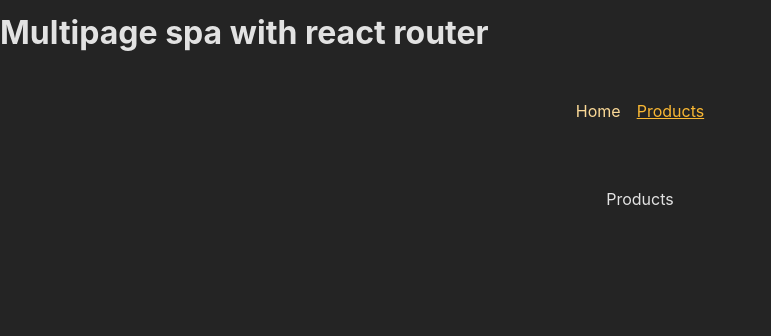
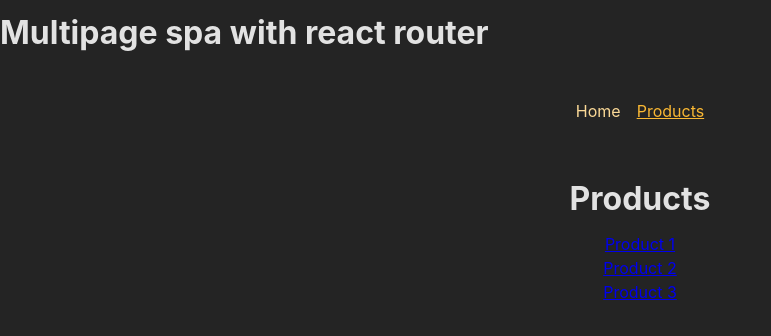
Before and after one commit to swapnilkatwe/multipage-spa-with-react-router, a React (Vite) app: page /products in a window 1280 px wide. Shown: the top 336 px of the page, without its empty margins (0-771 px from the left). Built offline with nearby package versions, Linux system fonts and the light colour scheme.

Commit message:
useParam hook use for getting dynamic value. Products and detail pages updated to show dynamic path

```diff
--- a/src/App.jsx
+++ b/src/App.jsx
@@ -17,7 +17,7 @@ function App() {
       children: [
         { path: "/", element: <Home />},
         { path: "/products", element: <Products /> },
-        { path: "/productdetails", element: <ProductDetails /> },
+        { path: "/products/:productId", element: <ProductDetails /> },
       ]
     },
   ]);
--- a/src/components/MainNavigation.jsx
+++ b/src/components/MainNavigation.jsx
@@ -13,7 +13,7 @@ export default function MainNavigation() {
               className={({ isActive }) =>
                 isActive ? cssClasses.active : undefined
               }
-              end
+              end // to confirm its ends with this /
             >
               Home
             </NavLink>
--- a/src/pages/ProductDetails.jsx
+++ b/src/pages/ProductDetails.jsx
@@ -1,6 +1,12 @@
+import { useParams } from "react-router-dom";
 
 export default function ProductDetails() {
+  const param = useParams();
+
   return (
-    <div>ProductDetails</div>
-  )
+    <>
+      <div>ProductDetails</div>
+      <h1>{param.productId}</h1>
+    </>
+  );
 }
--- a/src/pages/Products.jsx
+++ b/src/pages/Products.jsx
@@ -1,5 +1,24 @@
+import { Link } from "react-router-dom";
+
+const DummyData = [
+  { id: "p1", title: "Product 1" },
+  { id: "p2", title: "Product 2" },
+  { id: "p3", title: "Product 3" },
+];
+
 export default function Products() {
   return (
-    <div>Products</div>
-  )
+    <>
+      <h1>Products</h1>
+      <ul>
+        {DummyData.map((item) => {
+          return (
+            <li key={item.id}>
+              <Link to={`/products/${item.id}`}>{item.title}</Link>
+            </li>
+          );
+        })}
+      </ul>
+    </>
+  );
 }
```
